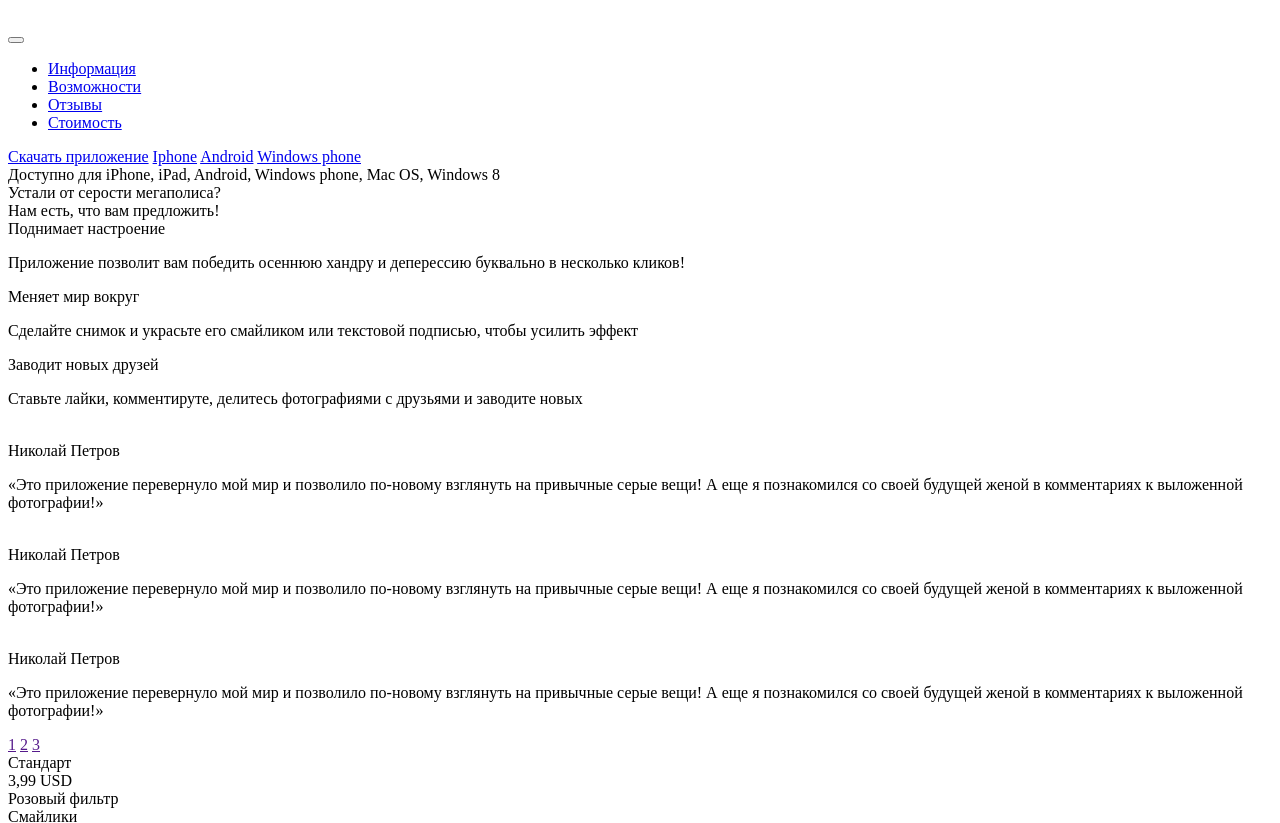
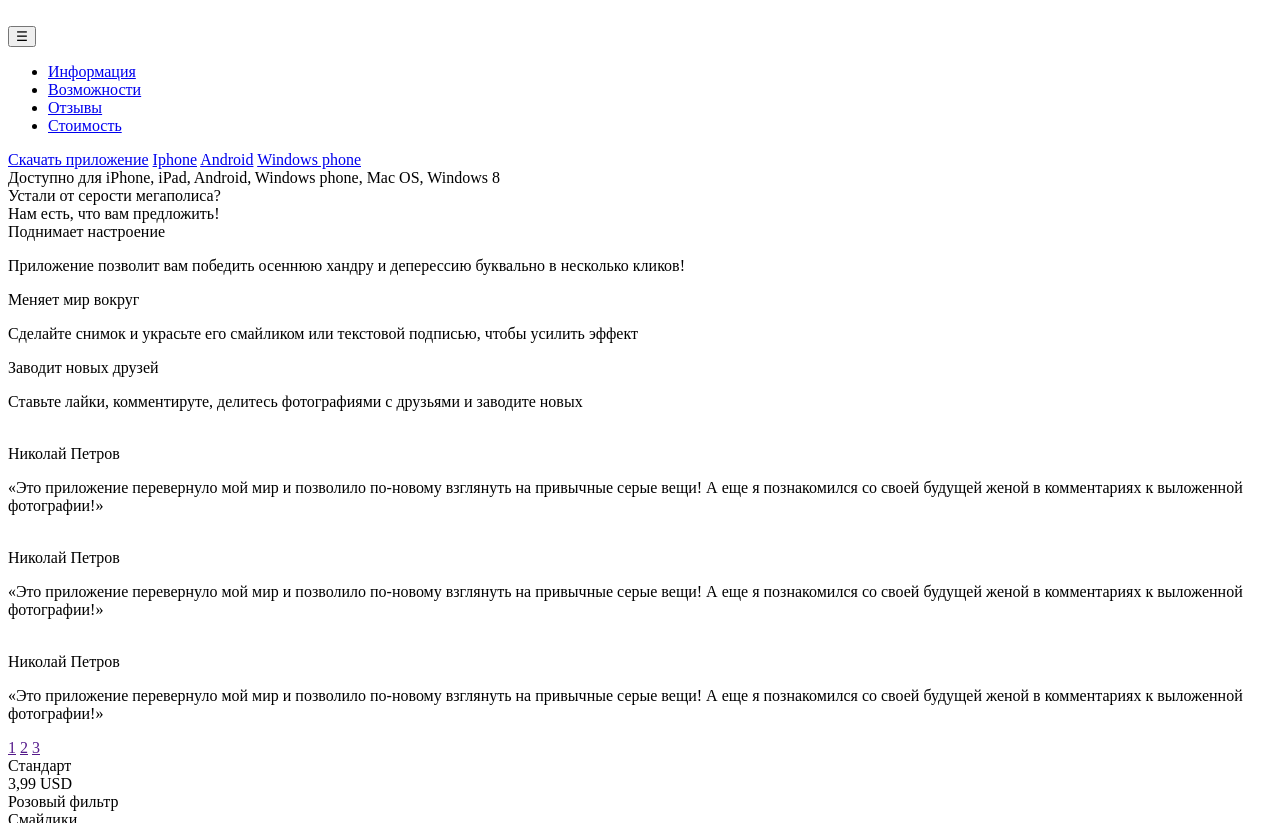
Before and after one commit to ilovebeatles/24223-Pink, a website: page index.html in a window 1280 px wide. Shown: the top 823 px of the page. Drawn offline with Linux system fonts and the light colour scheme.

Commit message:
Update index.html

```diff
--- a/index.html
+++ b/index.html
@@ -9,7 +9,7 @@
 		<div class="logo_block">
 			<div class="logo"><img src="" alt=""></div>
 			<div class="menu_block">
-				<button class="menu_btn"></button>
+				<button class="menu_btn">☰</button>
 				<ul>
 					<li><a href="#">Информация</a></li>
 					<li><a href="#">Возможности</a></li>
```
